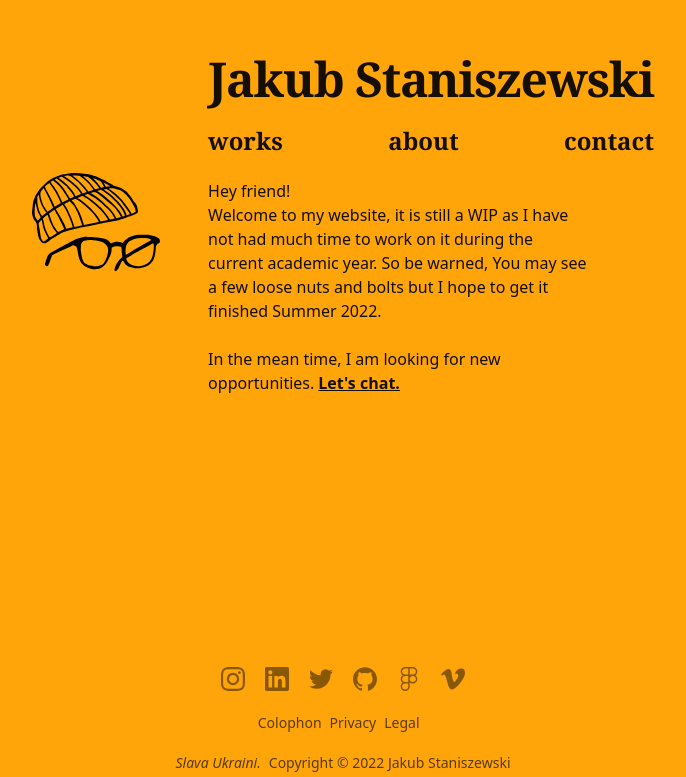
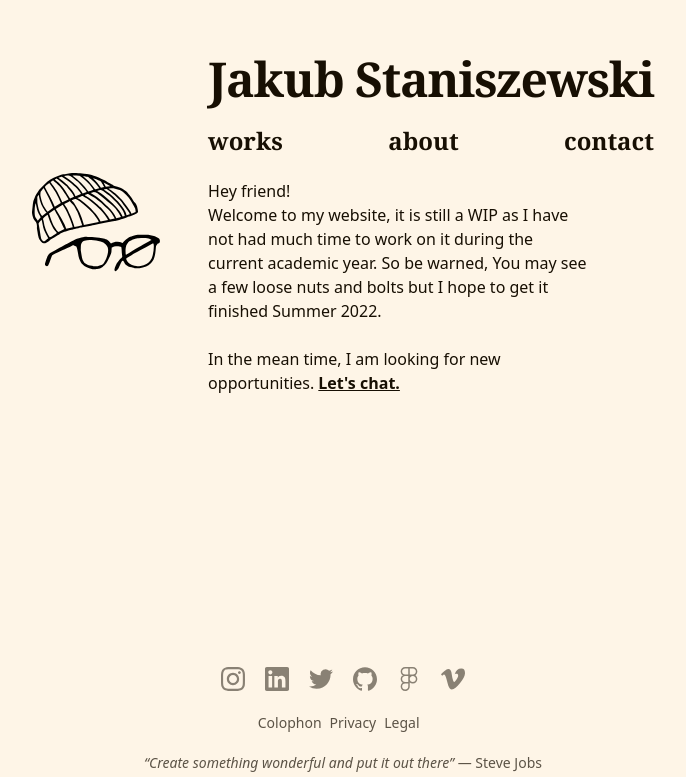
Before and after one commit to jakuski/website, a Next.js app: page / in a window 1280 px wide. Shown: the part 175-952 px from the top of the page, without its empty margins (297-983 px from the left). Built offline with nearby package versions, Linux system fonts and the light colour scheme; a web font is replaced by a local one.

Commit message:
change colours and update footer and navbar

```diff
--- a/src/components/Footer.tsx
+++ b/src/components/Footer.tsx
@@ -82,8 +82,11 @@ const Footer: React.FC = () => {
 				<TextLink route={Legal} />
 			</div>
 
-			<div className="opacity-70 mb-6 mt-2 print:mb-0">
-				<span className="italic mr-2">Slava Ukraini.</span>
+			<div className="opacity-70 mb-6 mt-2 print:mb-0 flex flex-col items-center gap-1">
+				<div>
+					<span className="italic">&ldquo;Create something wonderful and put it out there&rdquo;</span> &mdash; Steve Jobs
+				</div>
+
 				Copyright © {new Date().getFullYear()} Jakub Staniszewski
 			</div>
 
--- a/src/components/Navbar.tsx
+++ b/src/components/Navbar.tsx
@@ -7,7 +7,7 @@ const NavbarLink: React.FC<React.PropsWithChildren<{
 }>> = props => {
 	return <li>
 		<Link href={props.href}>
-			<a className="text-md font-semibold flex items-center px-2 min-h-44 lowercase">{props.children}</a>
+			<a className="text-md font-semibold flex items-center px-2 min-h-44 lowercase last:pl-2 last:pr-0">{props.children}</a>
 		</Link>
 	</li>;
 };
--- a/src/modules/images/index.ts
+++ b/src/modules/images/index.ts
@@ -43,6 +43,9 @@ const images: Record<string, Image> = {
 export default images;
 
 export const resolveImage = (imageName: string): Image => {
+	if (!images.hasOwnProperty(imageName)) {
+		throw Error(`Image '${imageName}' does not exist`);
+	}
 	return images[imageName];
 };
 
--- a/src/styles/variables.css
+++ b/src/styles/variables.css
@@ -2,6 +2,6 @@
 	--color-brand: hsl(38deg 100% 52%);
 	--color-white: white;
 
-	--color-background: var(--color-brand);
-	--color-foreground: #140e05;
+	--color-background: hsl(38, 90%, 95%);
+	--color-foreground: hsl(38, 80%, 5%);
 }
--- a/tailwind.config.js
+++ b/tailwind.config.js
@@ -8,7 +8,7 @@ module.exports = {
 	],
 	theme: {
 		colors: {
-			"brand": v("color-brand"),
+			"brand": v("color-background"),
 			"black": v("color-foreground"),
 			"white": v("color-white"),
 
```
Also changed, not shown: src/content/projects/the-spectrum-clock.md (+0 -2 lines).
